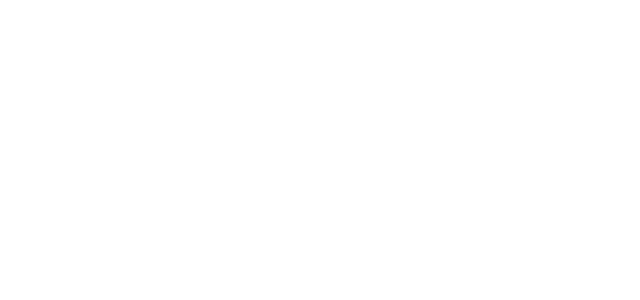
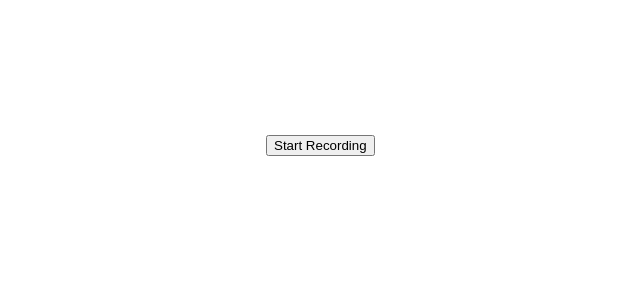
Before and after one commit to Disha-05/face-data, a React (Create React App) app: page /rec in a window 1280 px wide. Before the commit this address had no page. Shown: the top 300 px of the page, without its empty margins (34-674 px from the left). Built offline with nearby package versions, Linux system fonts and the light colour scheme; the HTML template or start-up script is replaced by a standard one.

Commit message:
Add Toast to RecordVideo

```diff
--- a/src/App.js
+++ b/src/App.js
@@ -4,6 +4,7 @@
 import DataCollection from './components/DataCollection';
 import VideoRecorder from './components/VideoRecorder';
 import FaceData from './components/FaceData';
+import RecordVideo from './components/RecordVideo';
 
 const App = () => {
   return (
@@ -13,6 +14,7 @@
         <Route path="/data" element={<DataCollection />} />
         <Route path="/video" element={<VideoRecorder />} />
         <Route path="/face" element={<FaceData />} />
+        <Route path="/rec" element={<RecordVideo />} />
       </Routes>
     </Router>
   );
--- /dev/null
+++ b/src/components/RecordVideo.js
@@ -0,0 +1,115 @@
+import React, { useRef, useState, useEffect } from 'react';
+import { toast, ToastContainer } from 'react-toastify';
+import 'react-toastify/dist/ReactToastify.css';
+
+const RecordVideo = () => {
+  const videoRef = useRef(null);
+  const mediaRecorderRef = useRef(null);
+  const chunksRef = useRef([]);
+  const [recordedVideo, setRecordedVideo] = useState(null);
+  const [mediaStream, setMediaStream] = useState(null);
+  const [isRecording, setIsRecording] = useState(false);
+  const [showFaceMetric, setShowFaceMetric] = useState(false);
+  const [currentMetricIndex, setCurrentMetricIndex] = useState(0);
+
+  const handleStartRecording = () => {
+    setShowFaceMetric(true);
+    setCurrentMetricIndex(0); // Reset the current metric index to start from the front
+    chunksRef.current = []; // Clear the chunksRef
+    setRecordedVideo(null); // Clear the recorded video URL
+
+    navigator.mediaDevices
+      .getUserMedia({ video: true })
+      .then((stream) => {
+        videoRef.current.srcObject = stream;
+        mediaRecorderRef.current = new MediaRecorder(stream);
+        setMediaStream(stream);
+
+        mediaRecorderRef.current.addEventListener('dataavailable', handleDataAvailable);
+        mediaRecorderRef.current.addEventListener('stop', handleSaveVideo);
+        mediaRecorderRef.current.start();
+        setIsRecording(true);
+      })
+      .catch((error) => {
+        console.error('Error accessing camera:', error);
+      });
+  };
+
+  const handleDataAvailable = (event) => {
+    if (event.data.size > 0) {
+      chunksRef.current.push(event.data);
+    }
+  };
+
+  const handleSaveVideo = () => {
+    if (chunksRef.current.length > 0) {
+      const recordedBlob = new Blob(chunksRef.current, { type: chunksRef.current[0].type });
+      const videoUrl = URL.createObjectURL(recordedBlob);
+      setRecordedVideo(videoUrl);
+    }
+
+    setIsRecording(false); // Reset the recording state
+    setShowFaceMetric(false); // Hide the face metric card
+    setCurrentMetricIndex(0); // Reset the current metric index
+    setMediaStream(null); // Clear the media stream
+    chunksRef.current = []; // Clear the chunksRef
+  };
+
+  const handleSubmitVideo = () => {
+    // Perform the video submission logic here
+    alert('Video submitted!'); // Show the alert for video submission
+  };
+
+  const faceMetrics = ['Front', 'Up', 'Down', 'Left', 'Right', 'With Mask', 'With Spectacles'];
+
+  useEffect(() => {
+    let intervalId;
+    if (isRecording) {
+      intervalId = setInterval(() => {
+        setCurrentMetricIndex((prevIndex) => {
+          const nextIndex = prevIndex + 1;
+          if (nextIndex === faceMetrics.length) {
+            clearInterval(intervalId);
+            setShowFaceMetric(false);
+            mediaRecorderRef.current.stop(); // Stop recording after all face metrics
+          } else {
+            // Show toast message for the current face metric
+            toast.info(faceMetrics[nextIndex], {
+              autoClose: 3000, // Automatically close the toast after 3 seconds
+              position: toast.POSITION.TOP_CENTER // Set the position of the toast
+            });
+          }
+          return nextIndex % faceMetrics.length;
+        });
+      }, 3000);
+    }
+    return () => {
+      clearInterval(intervalId);
+    };
+  }, [isRecording]);
+
+  return (
+    <div>
+      <video ref={videoRef} autoPlay={true} />
+      {!isRecording ? (
+        <button onClick={handleStartRecording}>
+          {recordedVideo ? 'Re-record' : 'Start Recording'}
+        </button>
+      ) : (
+        <button disabled>Recording...</button>
+      )}
+      {recordedVideo && (
+        <div>
+          <video src={recordedVideo} controls />
+          <button onClick={handleSubmitVideo}>Submit Video</button>
+        </div>
+      )}
+      {showFaceMetric && (
+        <div className="face-metric-card">{faceMetrics[currentMetricIndex]}</div>
+      )}
+      <ToastContainer /> {/* Add the ToastContainer component */}
+    </div>
+  );
+};
+
+export default RecordVideo;
```
